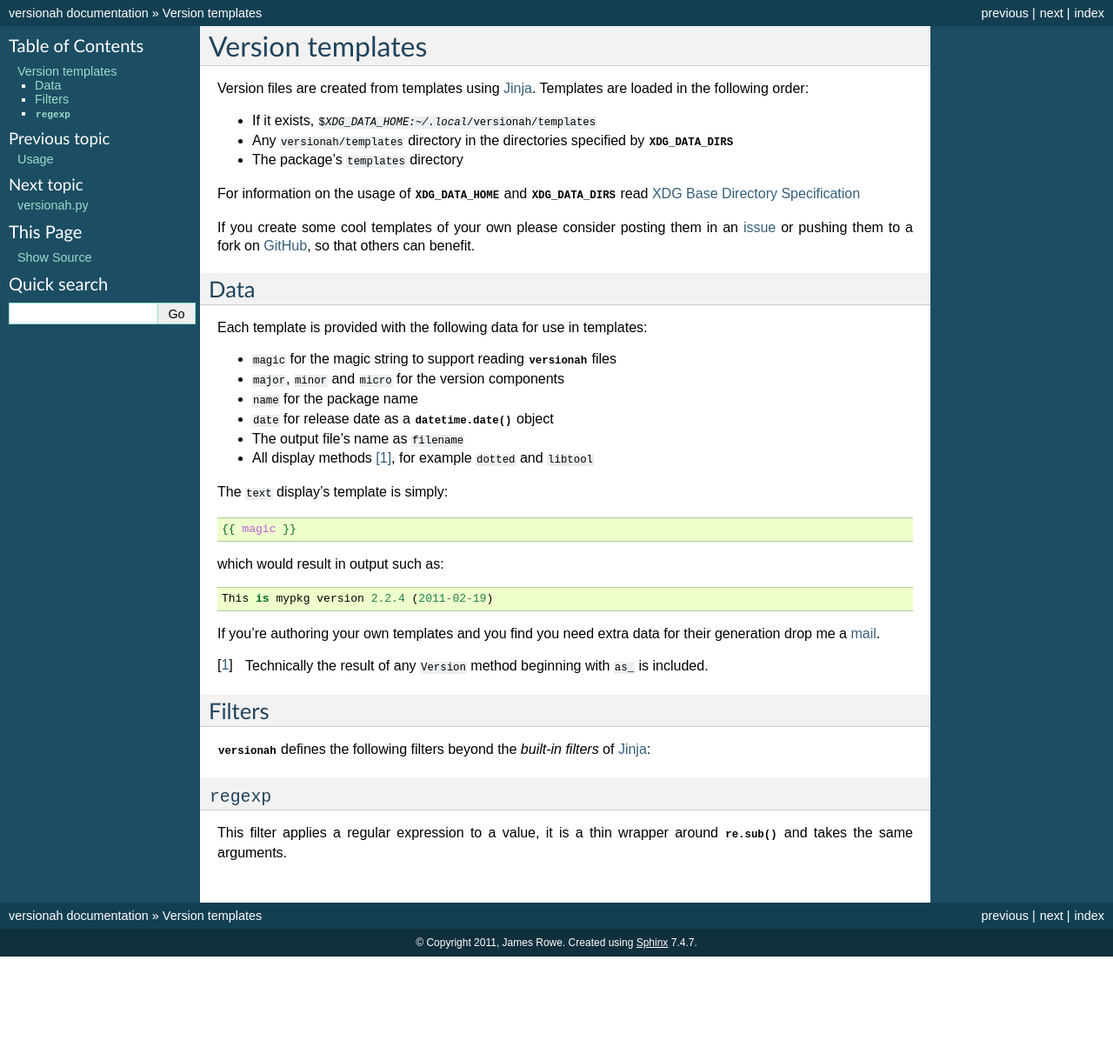
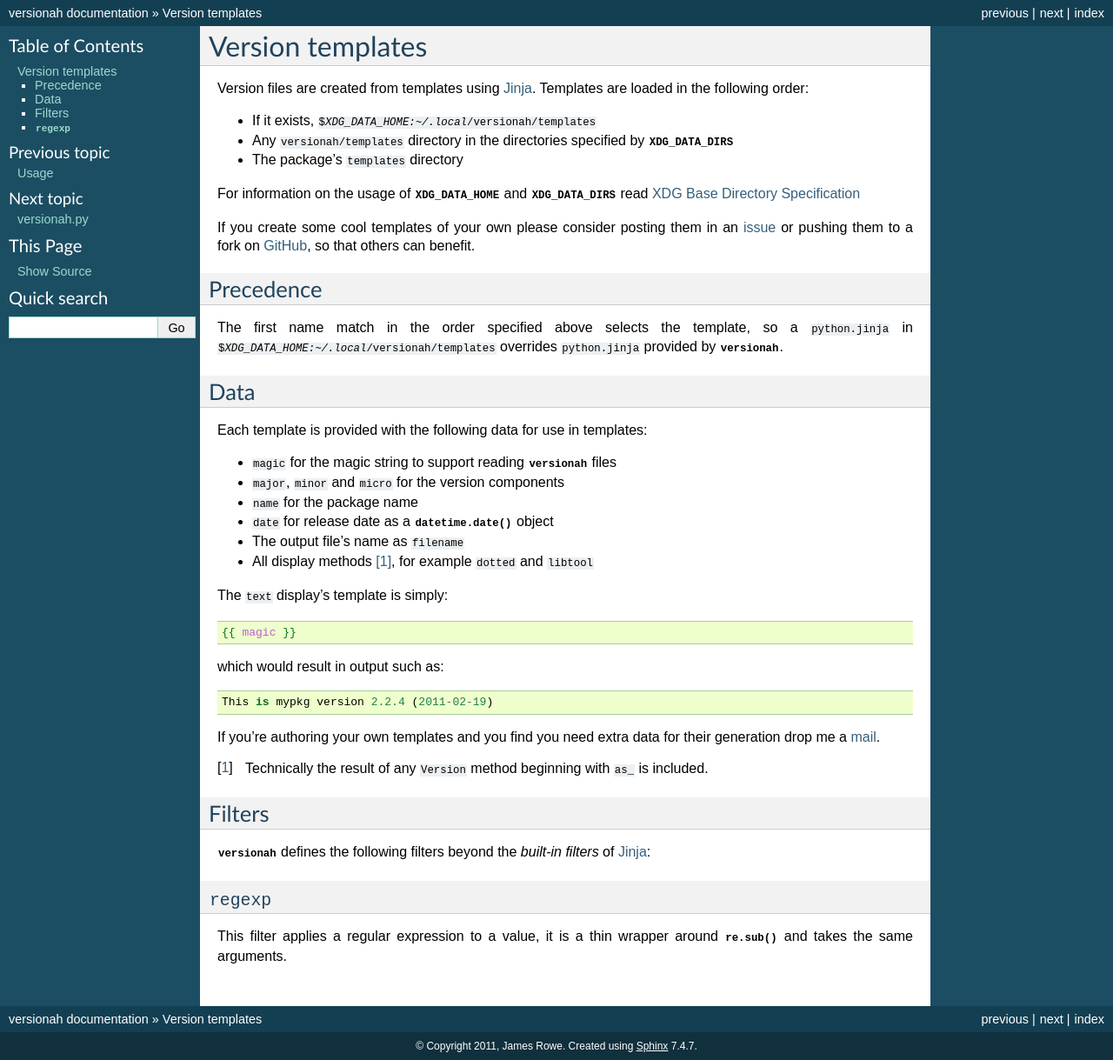
Before and after one commit to JNRowe/versionah, a Sphinx documentation site: the page built from doc/templates.rst, in a window 1280 px wide. Shown: the whole page at 87% size. Built offline with Sphinx 7.4.7, drawn with Linux system fonts in a browser that asks for light colours; the version number could not be read and is left out; before the commit the page ends 1100 px from its top, so only the background shows below that.

Commit message:
Add template precendence documentation example.

```diff
--- a/doc/templates.rst
+++ b/doc/templates.rst
@@ -14,6 +14,13 @@ For information on the usage of :envvar:`XDG_DATA_HOME` and
 
 If you create some cool templates of your own please consider posting them in an
 issue_ or pushing them to a fork on GitHub_, so that others can benefit.
+
+Precedence
+----------
+
+The first name match in the order specified above selects the template, so a
+:file:`python.jinja` in :file:`${XDG_DATA_HOME:~/.local}/versionah/templates`
+overrides :file:`python.jinja` provided by :mod:`versionah`.
 
 Data
 ----
```
